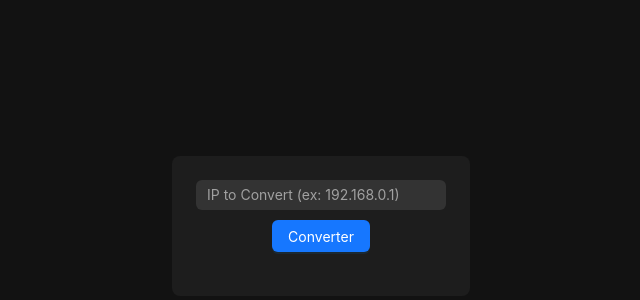
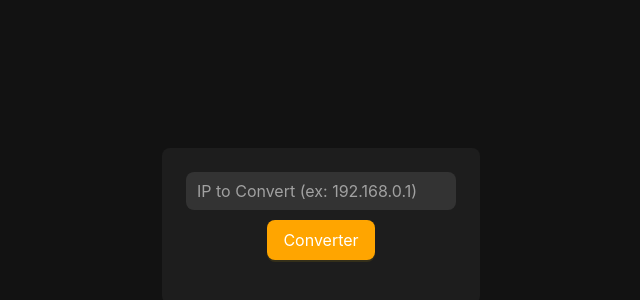
Before and after one commit to Bobagi/IPConverter, a Next.js app: page / in a window 1280 px wide. Shown: the part 174-474 px from the top of the page, without its empty margins (319-959 px from the left). Built offline with nearby package versions, Linux system fonts and the light colour scheme.

Commit message:
feat: adds antd configprovider

```diff
--- a/src/app/page.tsx
+++ b/src/app/page.tsx
@@ -1,8 +1,17 @@
 import React from 'react';
 import IPConverter from './components/IPConverter';
+import { ConfigProvider } from 'antd';
 
 const Home: React.FC = () => {
     return (
+        <ConfigProvider
+            componentSize="large"
+            theme={{
+                token: {
+                    colorPrimary: '#FFA500',
+                },
+            }}
+        >
             <div
                 style={{
                     display: 'flex',
@@ -14,6 +23,7 @@ const Home: React.FC = () => {
             >
                 <IPConverter />
             </div>
+        </ConfigProvider>
     );
 };
 
```
Lines whose indentation alone changed are shown as unchanged.
